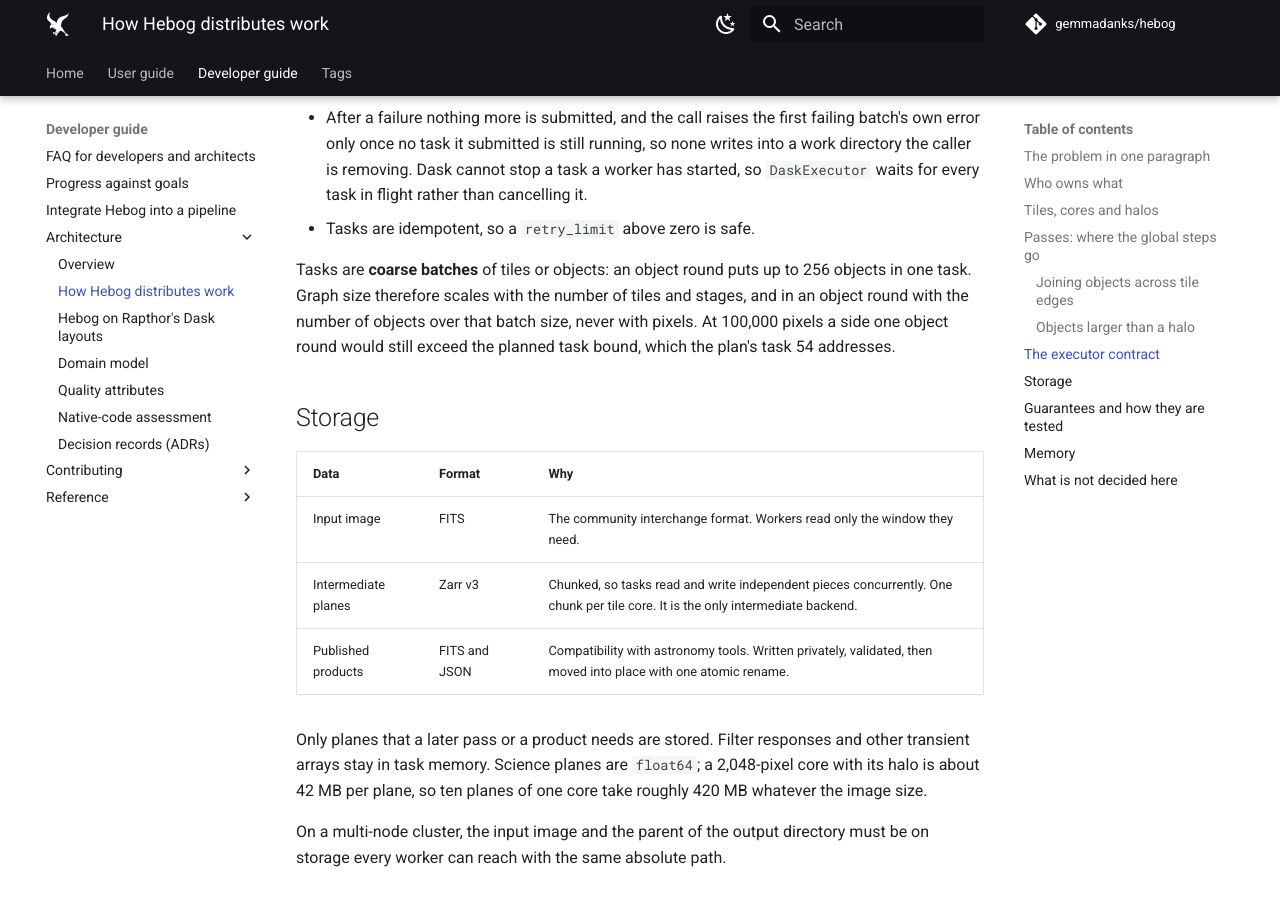
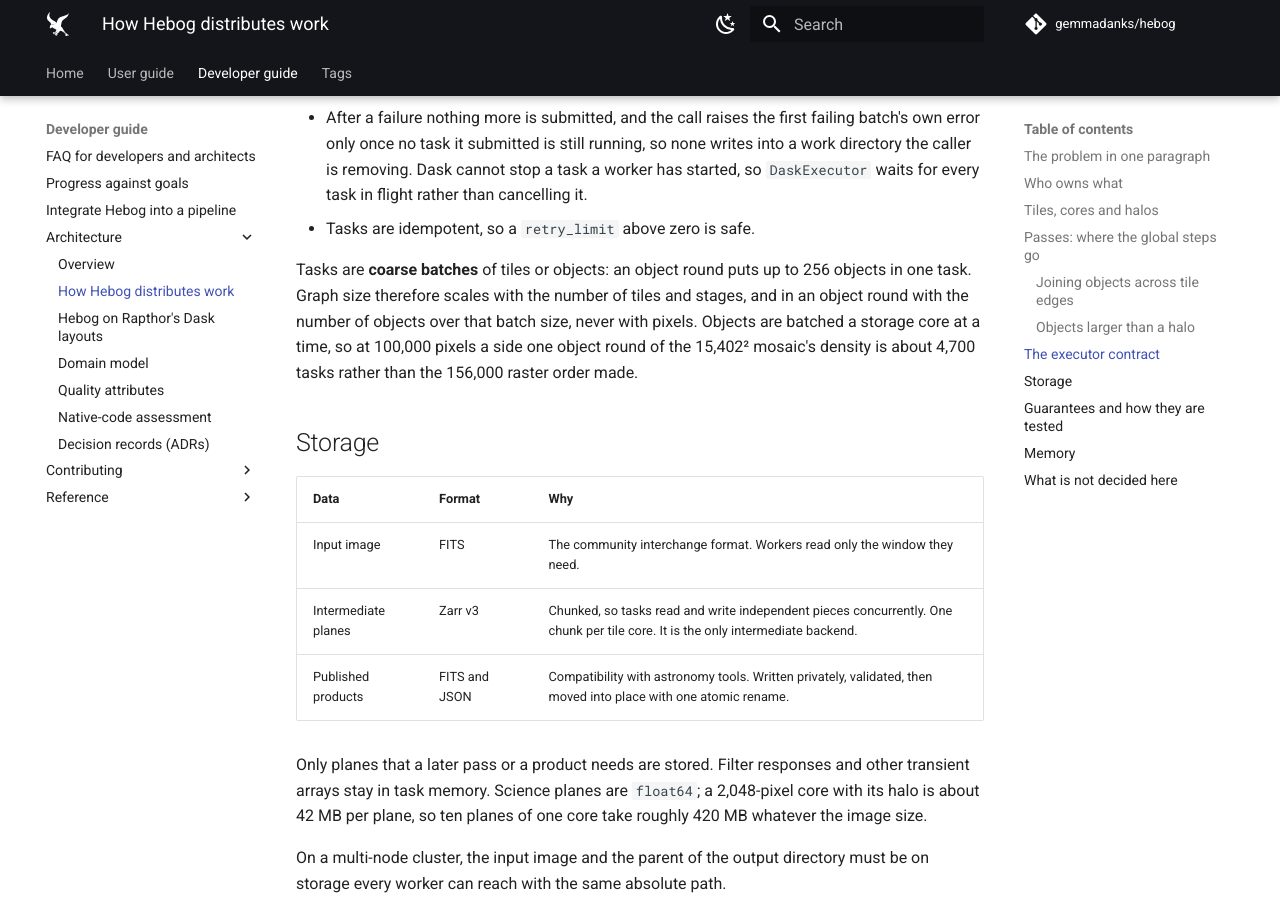
Before and after one commit to gemmadanks/hebog, an MkDocs documentation site: the page built from docs/architecture/distributed-execution.md, in a window 1280 px wide and 900 px high, scrolled down 4614 px. Built offline with MkDocs 1.6.1 and Material for MkDocs 9.7.7, drawn with Linux system fonts in a browser that asks for light colours; comment, search, counter and statistics services are not loaded.

Commit message:
docs: close task 54 on the whole ELAIS-N1 sector run
Task 54's last done-when condition was one overnight serial run of the
whole LoTSS-Deep DR2 ELAIS-N1 sector (14,175²). It measures task 54
together with task 55 against the 30,745 s of 11 October. It ran at
222ff3b1, with tasks 74, 71 and 55 beneath, through
scripts/validation/check_lsmtool_filter.py with the pinned LSMTool image
localhost/hebog-lsmtool:9bac2f7 (4 cores, 200 decoys):

- Hebog serial: 4,652 s for 118,929 sources and 112,089 islands, against
  30,745 s for 123,186 sources at Hebog 0.19.0;
- LSMTool's filtering: 27 s, with no failures. It kept 1,927 of 2,315
  components (1,913 of 2,314 before).

The comparison is not like-for-like. Since e42b7721 the adapter defaults
to the `compact` profile with a zero background, whereas 0.19.0 ran
`continuum`, and the source count differs accordingly. The check script
has no profile option, so this run cannot say how much of the 6.6-fold
speed-up is the profile and how much tasks 74, 55 and 54. A rerun at
the old profile, or at 0.21.0 under `compact`, would separate them.

The plan drops task 54. The ordering now runs task 72 next, before the
size ladder, keeping the reason decided on 15 October. The next action,
the performance row, the association risk, the progress page and the
architecture page record the sector run and core-ordered batching.

Machine: the run overlapped this session's hooks for a few minutes, and
otherwise the machine was quiet.

Evidence: benchmark-results/lsmtool-check-elais-n1-t54/report.json; the
11 October run is benchmark-results/lsmtool-check-elais-n1.log.

Validation: `just pre-commit`. The change is to the plan, the progress
page and the architecture page only.

```diff
--- a/docs/architecture/distributed-execution.md
+++ b/docs/architecture/distributed-execution.md
@@ -225,8 +225,9 @@ All executors obey the same rules, so a defect shows up on a laptop under
 Tasks are **coarse batches** of tiles or objects: an object round puts up to
 256 objects in one task. Graph size therefore scales with the number of tiles
 and stages, and in an object round with the number of objects over that batch
-size, never with pixels. At 100,000 pixels a side one object round would
-still exceed the planned task bound, which the plan's task 54 addresses.
+size, never with pixels. Objects are batched a storage core at a time, so
+at 100,000 pixels a side one object round of the 15,402² mosaic's density
+is about 4,700 tasks rather than the 156,000 raster order made.
 
 ## Storage
 
```
Also changed, not shown: docs/reference/progress-against-goals.md (+7 -8 lines), plans/source-finder-implementation.md (+8 -10 lines).
